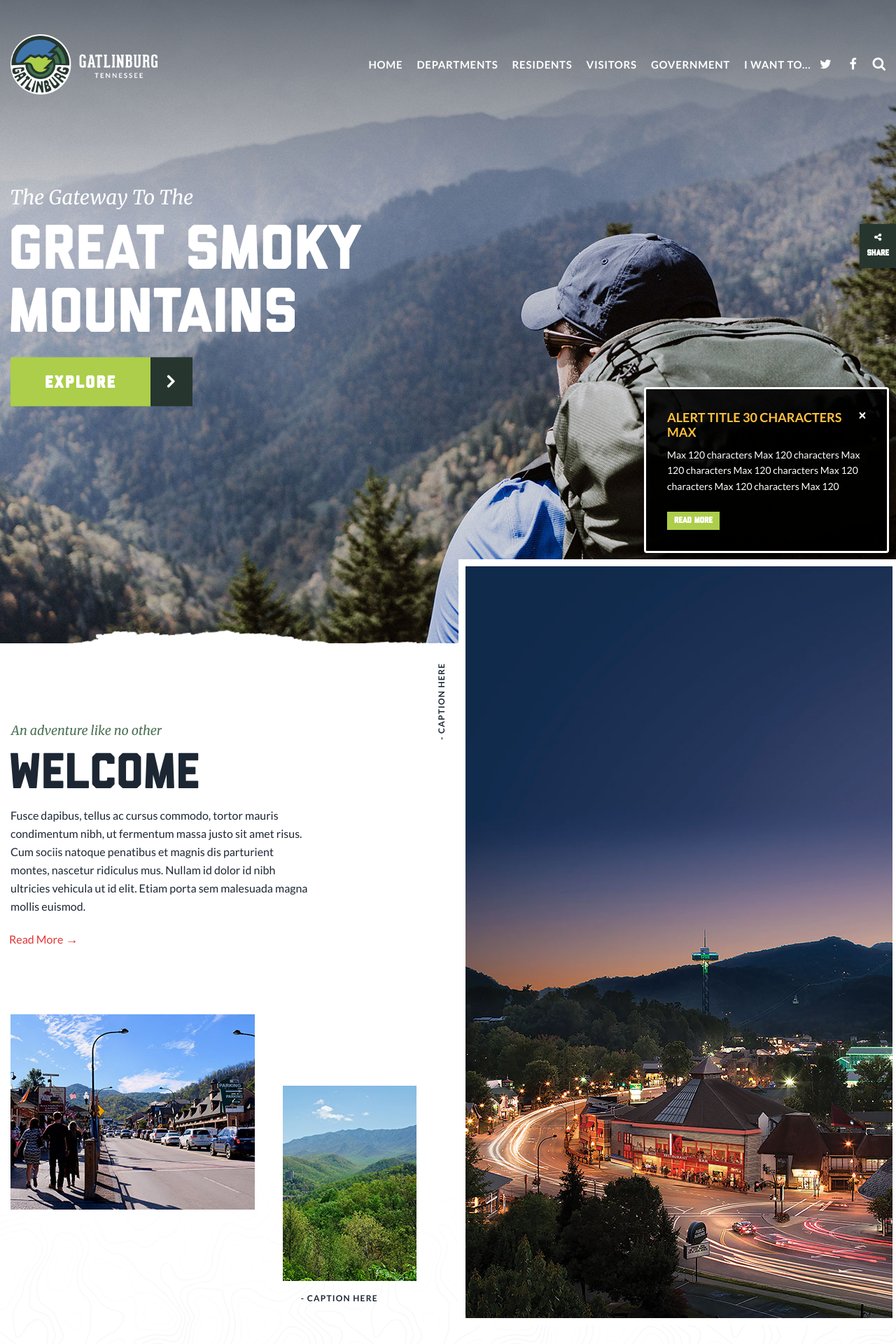
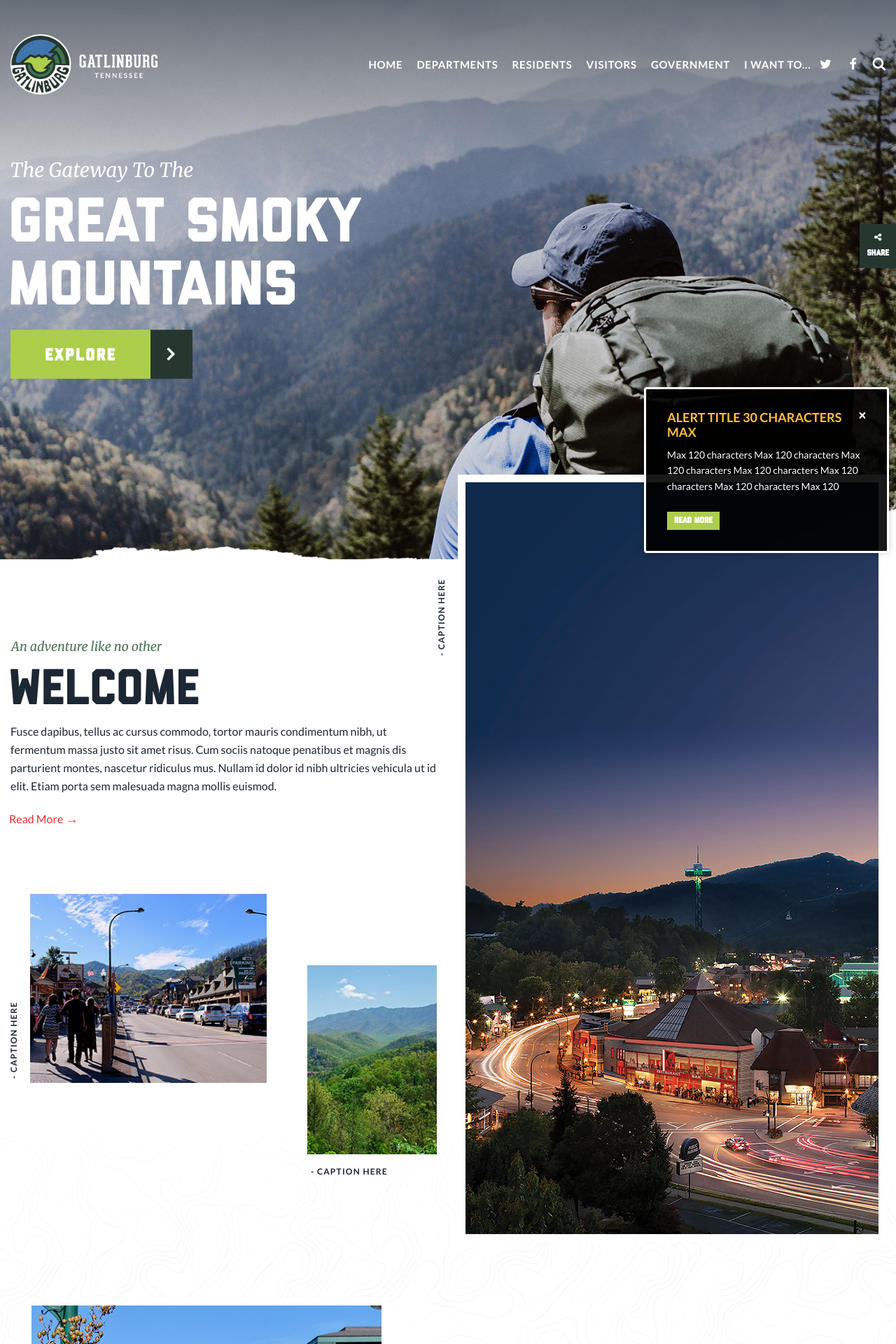
Before and after one commit to Chrisyango/Galinburg-TN, a PHP site: page / in a window 1280 px wide. Shown: the top 1920 px of the page at 70% size. Run offline with PHP 8.4, Linux system fonts and the light colour scheme; some libraries are stand-ins or nearby versions; some web fonts are replaced.

Commit message:
finished welcome media queries

```diff
--- a/_assets_/css/layout.css
+++ b/_assets_/css/layout.css
@@ -248,16 +248,16 @@ nav,
 #welcome-left a {font-size: 16px; line-height: 24px; color: #e33434; text-transform: capitalize; text-decoration: none; margin-left: -2px;}
 #welcome-left a span {font-size: 18px;}
 #welcome-left .img-container {position: relative;}
-#welcome-left .img-container .welcome-img {position: absolute; top: 95px; left: 0; width: 349px; height: 279px;}
-#welcome-left .img-container .welcome-img:last-of-type {width: 191px; top: 197px; left: unset; right: 30px;}
-#welcome-left .img-container span {display: inline-block; position: relative; top: 301px; left: -78px; font-size: 12px; line-height: 24px; letter-spacing: 0.1em; font-weight: 700; color: #1d2734; text-transform: uppercase; transform: rotate(-90deg);}
-#welcome-left .img-container span:last-of-type {transform: rotate(0); top: 489px; left: 302px;}
+#welcome-left .img-container .welcome-img {position: relative; top: 95px; left: 0; width: 55.4%; padding-bottom: 44.3%; float: left;}
+#welcome-left .img-container .welcome-img:last-of-type {width: 30.3%; top: 197px; left: unset; margin-left: 9.5%;}
+#welcome-left .img-container .welcome-img span {display: inline-block; position: absolute; bottom: 49px; left: -78px; font-size: 12px; line-height: 24px; letter-spacing: 0.1em; font-weight: 700; color: #1d2734; text-transform: uppercase; transform: rotate(-90deg);}
+#welcome-left .img-container .welcome-img:last-of-type span {transform: rotate(0); bottom: -37px; left: 5px;}
 #welcome-right .welcome-img {position: relative; width: 630px; height: 1094px; margin-top: -213px; z-index: 51;}
-#welcome-right .welcome-img:after {content: ''; position: absolute; top: 0; bottom: 0; left: 0; right: 0; border: 10px solid #fff;}
-#welcome-right span {display: inline-block; position: absolute; top: -22px; left: -64px; font-size: 12px; line-height: 24px; letter-spacing: 0.1em; font-weight: 700; color: #1d2734; text-transform: uppercase; transform: rotate(-90deg);}
+#welcome-right .welcome-img:after {content: ''; position: absolute; top: -1px; bottom: -1px; left: -1px; right: -1px; border: 11px solid #fff;}
+#welcome-right .welcome-img span {display: inline-block; position: absolute; top: 191px; left: -79px; font-size: 12px; line-height: 24px; letter-spacing: 0.1em; font-weight: 700; color: #1d2734; text-transform: uppercase; transform: rotate(-90deg);}
 
 #quick-links {position: relative; padding: 196px 20px;}
-#quick-links-bg {position: absolute; top: -255px; left: 0; width: 100%; max-width: 100%; height: 1998px; opacity: 0.52;}
+#quick-links-bg {position: absolute; top: -255px; left: 0; width: 100%; max-width: 100%; height: 1998px; opacity: 0.52; z-index: -1;}
 #quick-links-container-wrapper {position: relative; background-color: #f7fbee; padding: 110px 0 78px;}
 #quick-links .img-container .quick-link-img {width: 520px; height: 703px; position: absolute; top: -224px;}
 #quick-links .img-container .quick-link-img:last-of-type {width: 410px; height: 373px; top: 308px; right: 14px;}
@@ -452,6 +452,10 @@ footer h3 {font-family: 'Liberator'; font-size: 24px; line-height: 22px; letter-
 	#logo {width: 260px; margin: 39px 0;}
 	#nav li a {margin-left: 25px;}
 
+	/*--------------- #content ---------------*/
+	#welcome-left .img-container {left: 28px;}
+	#welcome-right .welcome-img {width: auto;}
+
 }
 
 @media only screen and (max-width:1280px) {
@@ -461,6 +465,13 @@ footer h3 {font-family: 'Liberator'; font-size: 24px; line-height: 22px; letter-
 	#nav li a {margin-left: 10px; margin-right: 10px; font-size: 15px;}
 	.social-links a {font-size: 18px;}
 	#search-toggle {font-size: 20px; margin-left: 20px}
+
+	/*--------------- #slider ---------------*/
+	#slider {height: 800px;}
+	#slider .container {transform: translate(-50%, -55%);}
+
+	/*--------------- #content ---------------*/
+	#welcome-left p {padding-right: 0;}
 
 }
 
--- a/index.php
+++ b/index.php
@@ -140,22 +140,21 @@
 			<div class="container">
 				<div class="row">
 					<div id="welcome-left" class="col-md-6">
-						<h2><span>an adventure like no other</span> welcome</h2>
-						<p>
-							Fusce dapibus, tellus ac cursus commodo, tortor mauris condimentum nibh, ut fermentum massa justo sit amet risus. Cum sociis natoque penatibus et magnis dis parturient montes, nascetur ridiculus mus. Nullam id dolor id nibh ultricies vehicula ut id elit. Etiam porta sem malesuada magna mollis euismod.
-						</p>
-						<a href="./">read more <span>&rarr;</span></a>
-						<div class="img-container">
-							<div class="welcome-img" style="background:url('./_assets_/images/welcome2.jpg') center no-repeat;background-size:cover;"></div>
-							<span>- caption here</span>
-							<div class="welcome-img" style="background:url('./_assets_/images/welcome3.jpg') center no-repeat;background-size:cover;"></div>
-							<span>- caption here</span>
+						<div id="welcome-info" class="clearfix">
+							<h2><span>an adventure like no other</span> welcome</h2>
+							<p>
+								Fusce dapibus, tellus ac cursus commodo, tortor mauris condimentum nibh, ut fermentum massa justo sit amet risus. Cum sociis natoque penatibus et magnis dis parturient montes, nascetur ridiculus mus. Nullam id dolor id nibh ultricies vehicula ut id elit. Etiam porta sem malesuada magna mollis euismod.
+							</p>
+							<a href="./">read more <span>&rarr;</span></a>
+						</div><!-- /#welcome-info -->
+						<div class="img-container clearfix">
+							<div class="welcome-img" style="background:url('./_assets_/images/welcome2.jpg') center no-repeat;background-size:cover;"><span>- caption here</span></div>
+							<div class="welcome-img" style="background:url('./_assets_/images/welcome3.jpg') center no-repeat;background-size:cover;"><span>- caption here</span></div>
 						</div><!-- /.img-container -->
 					</div><!-- /#welcome-left.col-md-6 -->
 
 					<div id="welcome-right" class="col-md-6">
-						<div class="welcome-img" style="background:url('./_assets_/images/welcome1.jpg') center no-repeat;background-size:cover;"></div>
-						<span>- caption here</span>
+						<div class="welcome-img" style="background:url('./_assets_/images/welcome1.jpg') center no-repeat;background-size:cover;"><span>- caption here</span></div>
 					</div><!-- /#welcome-right.col-md-6 -->
 				</div><!-- /.row -->
 			</div><!-- /.container -->
```
Also changed, not shown: other parts of _assets_/css/layout.css (+47 -1 lines).
